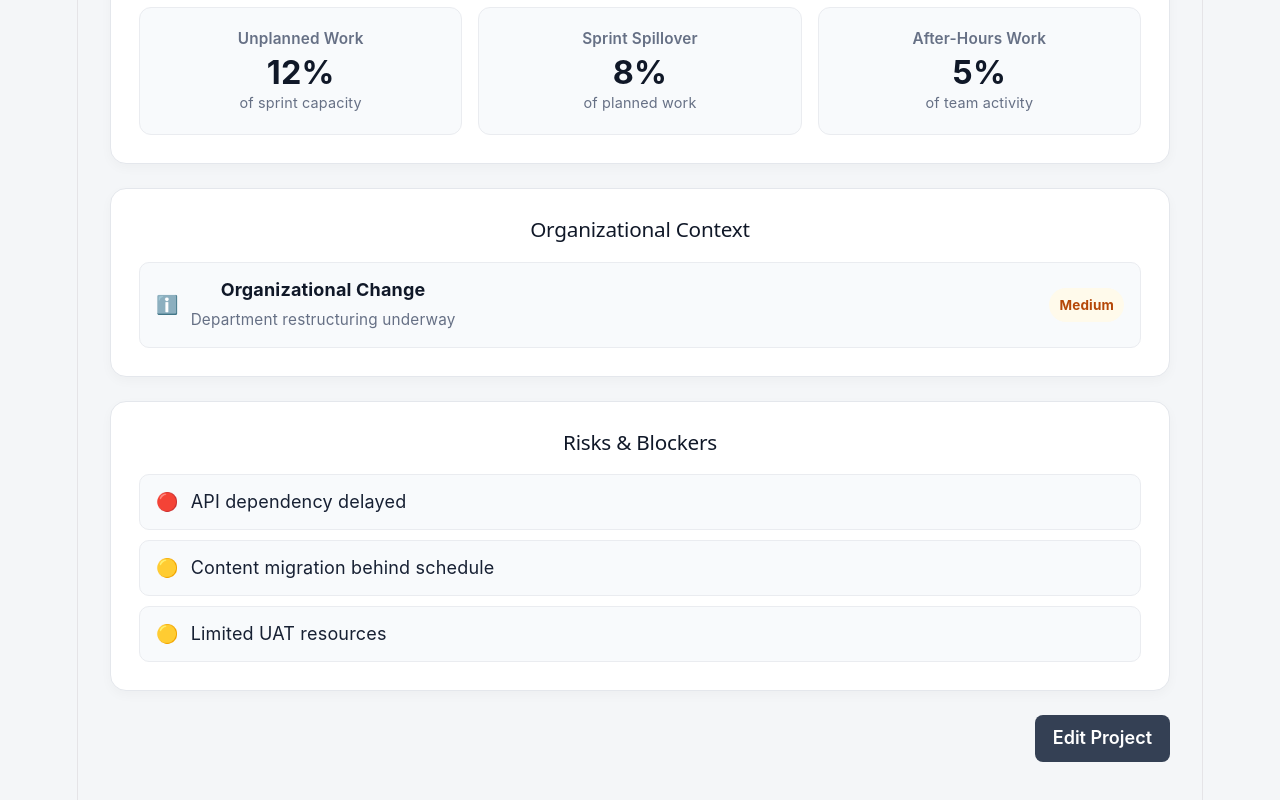
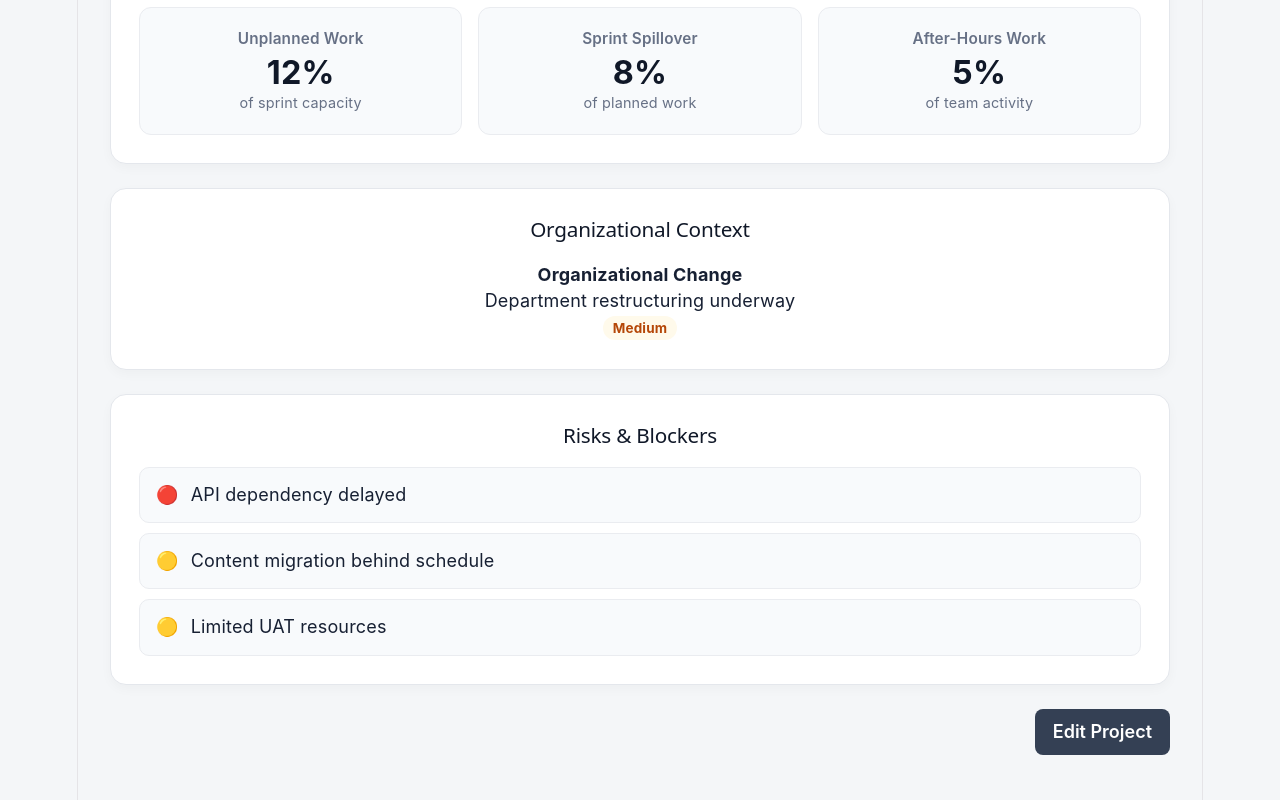
Before and after one commit to psychtlc/agile-health-dashboard, a React (Vite) app: page / in a window 1280 px wide. Shown: the part 1186-1986 px from the top of the page. Built offline with nearby package versions, Linux system fonts and the light colour scheme.

Commit message:
Extract organizational context component

```diff
--- a/src/App.jsx
+++ b/src/App.jsx
@@ -7,6 +7,7 @@ import {
 } from "./utils/healthCalculations"
 import HealthSignals from "./components/HealthSignals"
 import TeamHealth from "./components/TeamHealth"
+import OrganizationalContext from "./components/OrganizationalContext"
 
 const initialProject = {
   name: "Website Modernization",
@@ -212,30 +213,7 @@ const workloadWarning =
         />
 <HealthSignals signals={project.teamHealth.signals} />
 
-      <section className="dashboard-section">
-          <h2>Organizational Context</h2>
-
-          <div className="risk-list">
-            {project.organizationalContext.map((context) => (
-              <div
-                className="risk-item"
-                key={context.description}
-              >
-                <span>ℹ️</span>
-
-                <div>
-                  <strong>{context.type}</strong>
-                  <p>{context.description}</p>
-                </div>
-
-                <span className={`impact-badge ${context.impact}`}>
-                  {context.impact}
-                </span>
-              </div>
-            ))}
-          </div>
-        </section>
-
+<OrganizationalContext context={project.organizationalContext} />
         <section className="dashboard-section">
 
           <h2>Risks & Blockers</h2>
--- /dev/null
+++ b/src/components/OrganizationalContext.jsx
@@ -0,0 +1,24 @@
+function OrganizationalContext({ context }) {
+  return (
+    <section className="dashboard-section">
+      <h2>Organizational Context</h2>
+
+      <div className="context-list">
+        {context.map((item, index) => (
+          <div className="context-item" key={index}>
+            <div>
+              <strong>{item.type}</strong>
+              <p>{item.description}</p>
+            </div>
+
+            <span className={`impact-badge ${item.impact}`}>
+              {item.impact}
+            </span>
+          </div>
+        ))}
+      </div>
+    </section>
+  )
+}
+
+export default OrganizationalContext
```
